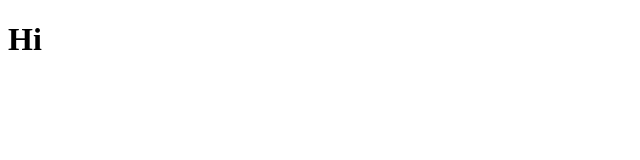
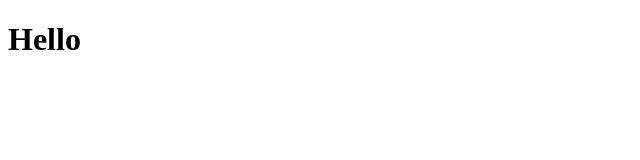
Before and after one commit to lastDanceNY19/LastDance, a React app: page / in a window 1280 px wide. Shown: the top 160 px of the page, without its empty margins (0-640 px from the left). Built offline with nearby package versions, Linux system fonts and the light colour scheme; the HTML template or start-up script is replaced by a standard one.

Commit message:
Finished initializing project

```diff
--- a/src/client/App.tsx
+++ b/src/client/App.tsx
@@ -3,7 +3,7 @@ import React from 'react';
 const App: React.FC = () => {
   return(
     <div>
-      <h1>Hi</h1>
+      <h1>Hello</h1>
     </div>
   );
 };
--- a/src/server/server.ts
+++ b/src/server/server.js
@@ -8,7 +8,7 @@ const PORT = 3000;
 if (process.env.NODE_ENV = 'production') {
   app.use('/build', express.static(path1.join(__dirname, '../build')));
   // serve index.html on the route '/'
-  app.get('/', (req: any, res: any) => {
+  app.get('/', (req, res) => {
     res.sendFile(path1.join(__dirname, '../build/index.html'));
   });
 };
```
Also changed, not shown: package.json (+5 -3 lines), tsconfig.json (+6 -2 lines), src/build/bundle.js, src/build/index.html, 8 other files (tests, documents, lock files or other folders).
